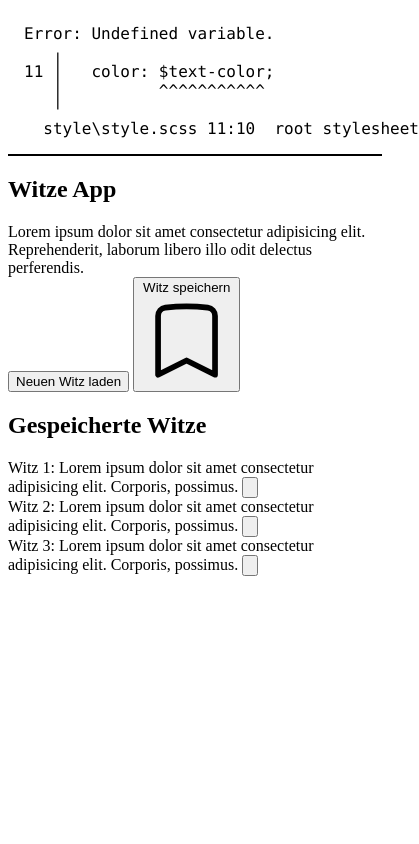
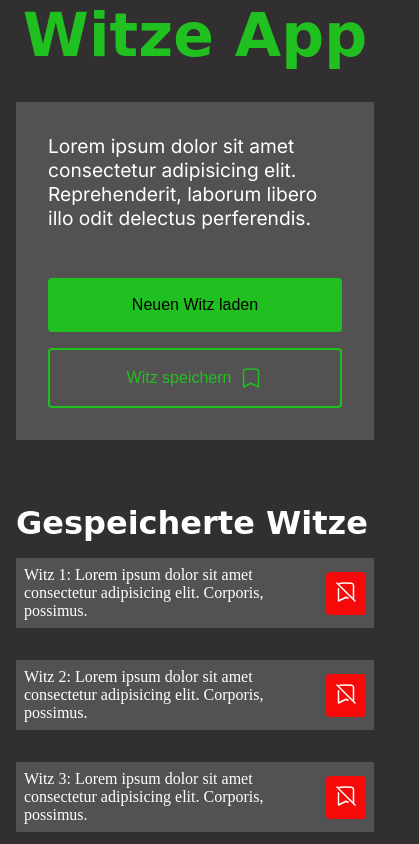
Before and after one commit to p4u1s/Module_7_CH5_WitzeAPP, a website built with Vite: page index.html in a window 390 px wide. Shown: the whole page, 419 px wide, since content can reach past the window. Built offline with nearby package versions, Linux system fonts and the light colour scheme; a web font is replaced by a local one.

Commit message:
finished styling. Added RWD to app with mobile-first approach and minor style changes

```diff
--- a/index.html
+++ b/index.html
@@ -9,6 +9,7 @@
   </head>
 
   <body>
+    <div id="app">
     <section class="heading-section">
       <h1 class="heading-section__heading">Witze App</h1>
     </section>
@@ -21,7 +22,7 @@
           <button class="current-joke__button-generate">
             Neuen Witz laden
           </button>
-          <button class="current-joke__button-save--inverted">
+          <button class="current-joke__button-save">
             <span>Witz speichern</span>
             <svg
               xmlns="http://www.w3.org/2000/svg"
@@ -48,17 +49,17 @@
       </div>
       <div class="saved-jokes__list">
         <div class="saved-joke">
-          <div class="saved-joke__text">
+
             Witz 1: Lorem ipsum dolor sit amet consectetur adipisicing elit.
             Corporis, possimus.
-            <button class="saved-joke__button">
+            <button class="saved-joke__button-remove">
               <svg
                 xmlns="http://www.w3.org/2000/svg"
                 fill="none"
                 viewBox="0 0 24 24"
                 stroke-width="1.5"
                 stroke="currentColor"
-                class="saved-joke__button-icon"
+                class="saved-joke__button-remove-icon"
               >
                 <path
                   stroke-linecap="round"
@@ -67,18 +68,20 @@
                 />
               </svg>
             </button>
-          </div>
-          <div class="saved-joke__text">
+
+        </div>
+        <div class="saved-joke">
+
             Witz 2: Lorem ipsum dolor sit amet consectetur adipisicing elit.
             Corporis, possimus.
-            <button class="saved-joke__button">
+            <button class="saved-joke__button-remove">
               <svg
                 xmlns="http://www.w3.org/2000/svg"
                 fill="none"
                 viewBox="0 0 24 24"
                 stroke-width="1.5"
                 stroke="currentColor"
-                class="saved-joke__button-icon"
+                class="saved-joke__button-remove-icon"
               >
                 <path
                   stroke-linecap="round"
@@ -87,18 +90,20 @@
                 />
               </svg>
             </button>
-          </div>
-          <div class="saved-joke__text">
+
+        </div>
+        <div class="saved-joke">
+
             Witz 3: Lorem ipsum dolor sit amet consectetur adipisicing elit.
             Corporis, possimus.
-            <button class="saved-joke__button">
+            <button class="saved-joke__button-remove">
               <svg
                 xmlns="http://www.w3.org/2000/svg"
                 fill="none"
                 viewBox="0 0 24 24"
                 stroke-width="1.5"
                 stroke="currentColor"
-                class="saved-joke__button-icon"
+                class="saved-joke__button-remove-icon"
               >
                 <path
                   stroke-linecap="round"
@@ -107,11 +112,12 @@
                 />
               </svg>
             </button>
-          </div>
+
+        </div>
         </div>
       </div>
     </section>
-
+  </div>
     <script type="module" src="/src/main.js"></script>
   </body>
 </html>
--- a/style/_variables.scss
+++ b/style/_variables.scss
@@ -1,13 +1,18 @@
 @import url("https://fonts.googleapis.com/css2?family=Rubik+Scribble&display=swap");
 @import url("https://fonts.googleapis.com/css2?family=Inter:ital,opsz,wght@0,14..32,100..900;1,14..32,100..900&display=swap");
 
-$h1-font: "Rubik Scribble";
-$h2-font: "Rubik Scribble";
+$h-font: "Rubik Scribble", cursive;
 $text-font: "Inter", sans-serif;
 
 $bg-light: rgb(83, 81, 81);
 $bg-dark: rgb(49, 47, 47);
 
 $primary: rgb(33, 192, 33);
-$secondary: rgb(255, 255, 255);
-$button: rgb(245, 9, 9);
+$text-color: rgb(255, 255, 255);
+$danger-color: rgb(245, 9, 9);
+
+@mixin tablet-and-up() {
+  @media only screen and (min-width: 600px) {
+    @content;
+  }
+}
--- a/style/style.scss
+++ b/style/style.scss
@@ -1,7 +1,8 @@
 @use "variables" as *;
+@use "sass:color";
 
 /*reset*/
-*{
+* {
   margin: 0;
   paddin: 0;
 }
@@ -9,91 +10,137 @@
 body {
   background-color: $bg-dark;
   color: $text-color;
+}
+
+#app {
+  max-width: 800px;
+  margin: auto;
+  padding: 0 1rem;
   display: flex;
   flex-direction: column;
   align-items: center;
-  justify-content: center;
+
+  @include tablet-and-up() {
+    margin-top: 4rem;
+  }
 }
-
 .heading-section {
   color: $primary;
-  background-color: $bg-dark;
-  justify-content: center;
   &__heading {
-    font-family: $h1-font;
-    color: $primary;
-    text-size: 20;
-    align-items: center;
-    justify-content: center;
+    font-family: $h-font;
+    font-size: 60px;
   }
 }
 
 .current-joke {
   background-color: $bg-light;
-  justify-content: center;
   font-family: $text-font;
-  padding: auto;
+  margin-top: 2rem;
+  padding: 2rem;
+
+  @include tablet-and-up() {
+    margin-top: 4rem;
+    width: 100%;
+  }
 
   &__text {
-    text-align: left;
-    margin: auto;
-    padding: 2rem;
+    font-size: 1.2rem;
   }
 
   &__button-container {
     display: flex;
+    flex-direction: column;
+    justify-content: center;
     gap: 1rem;
-    margin-top: 2rem;
-    justify-content: center;
+    margin-top: 3rem;
+
+    @include tablet-and-up() {
+      flex-direction: row;
+    }
   }
 
-  &__button-generate{
-    background-color: rgb(20, 217, 20);
-    padding: 14px;
-    border: none;
+  &__button-generate,
+  &__button-save {
+    font-size: 1rem;
+    padding: 1rem 1.5rem;
+    border: 2px solid $primary;
+    border-radius: 4px;
+    transition: 0.2s all ease-in-out;
+    cursor: pointer;
+
+    &:hover {
+      background-color: color.scale($primary, $lightness: 20%);
+      border-color: color.scale($primary, $lightness: 20%);
+    }
+  }
+  &__button-generate,
+  &__button-save:hover {
+    background-color: $primary;
+    color: black;
   }
 
-  &__button-save--inverted {
-    border: 2px solid;
-    border-color: $primary;
-    background-color: $bg-light;
+  &__button-save {
+    background-color: transparent;
     color: $primary;
+    display: flex;
+    align-items: center;
+    justify-content: center;
+    gap: 0.5rem;
+  }
+
+  &__button-save-icon {
+    width: 1.5rem;
   }
 }
 
 .saved-jokes {
-  display: flex;
-  flex-direction: column;
+  margin-top: 4rem;
+
+  @include tablet-and-up() {
+    margin-top: 6rem;
+  }
 
   &__heading {
-    font-family: $h2-font;
-
-    align-items: end;
+    font-family: $h-font;
+    font-size: 2rem;
+  }
+  &__list {
+    gap: 1rem;
+    magrin-top: 1.5rem;
+    display: flex;
+    flex-direction: column;
   }
 }
 
 .saved-joke {
-    background-color: $bg-light;
-    margin: 1rem;
+  background-color: $bg-light;
+  margin-top: 1rem;
+  padding: 0.5rem;
+  border-radius: 1px;
+  display: flex;
+  align-items: center;
+  justify-content: space-between;
+  gap: 1rem;
+
+  @include tablet-and-up() {
+    padding: 1.5rem;
+  }
+  &__button-remove {
+    background-color: $danger-color;
+    border: none;
     padding: 0.5rem;
-    border-radius: 1px;
+    justify-content: center;
+    align-items: center;
+    border-radius: 4px;
+    cursor: pointer;
+    transition: 0.2s all ease-in-out;
 
-  &__text{
-
+    &:hover {
+      background-color: color.scale($danger-color, $lightness: 30%);
+    }
   }
-
-  &__button {
-
-    background-color: $button;
-  }
-  &__button-icon{
-
+  &__button-remove-icon {
+    width: 1.5rem;
+    color: $text-color;
   }
 }
-
-@media (min-width: 600px) {
-
-}
-
-@media (min-width: 1100px) {
-}
```
Also changed, not shown: style/style.css, 1 other file.
